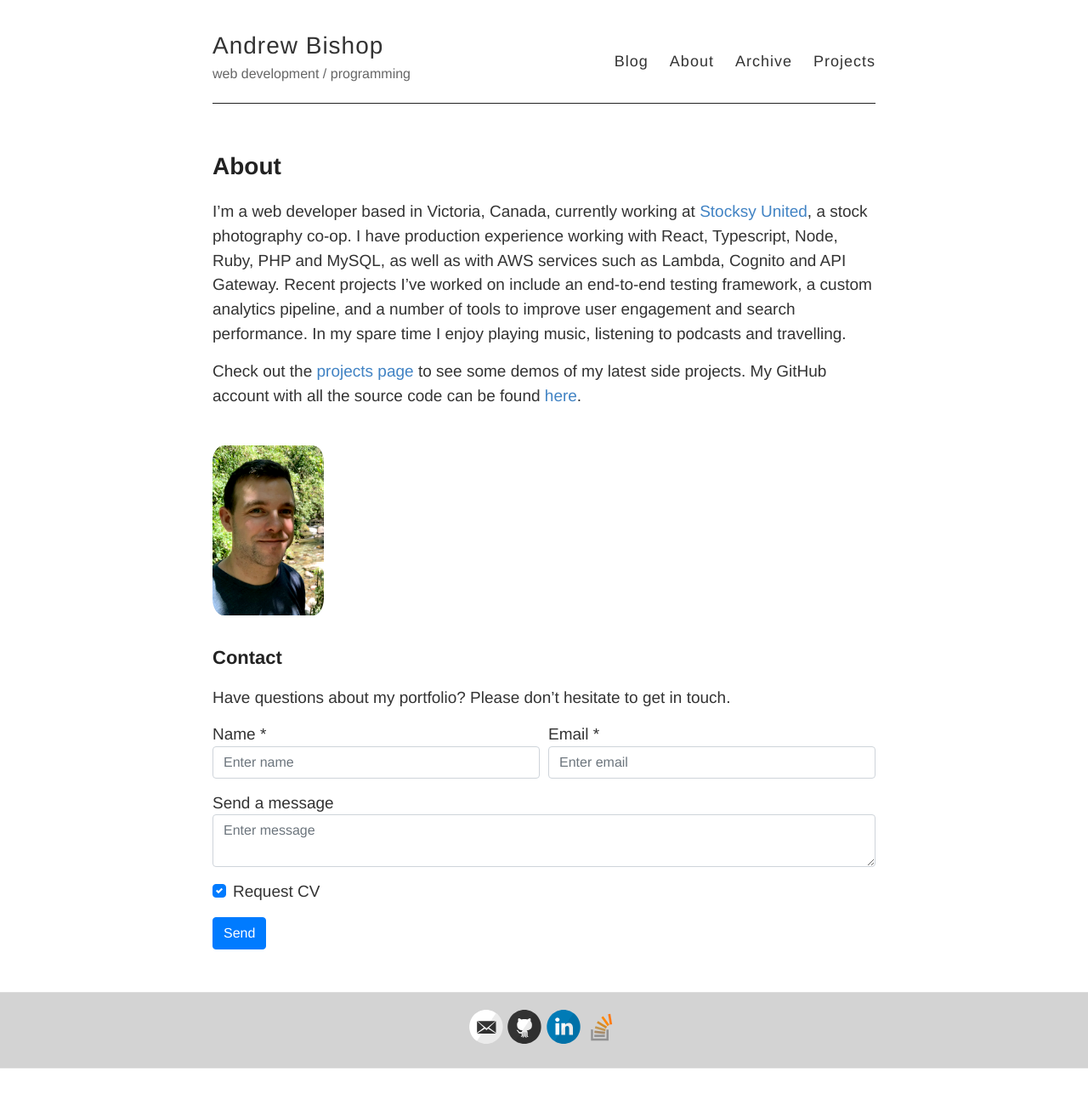
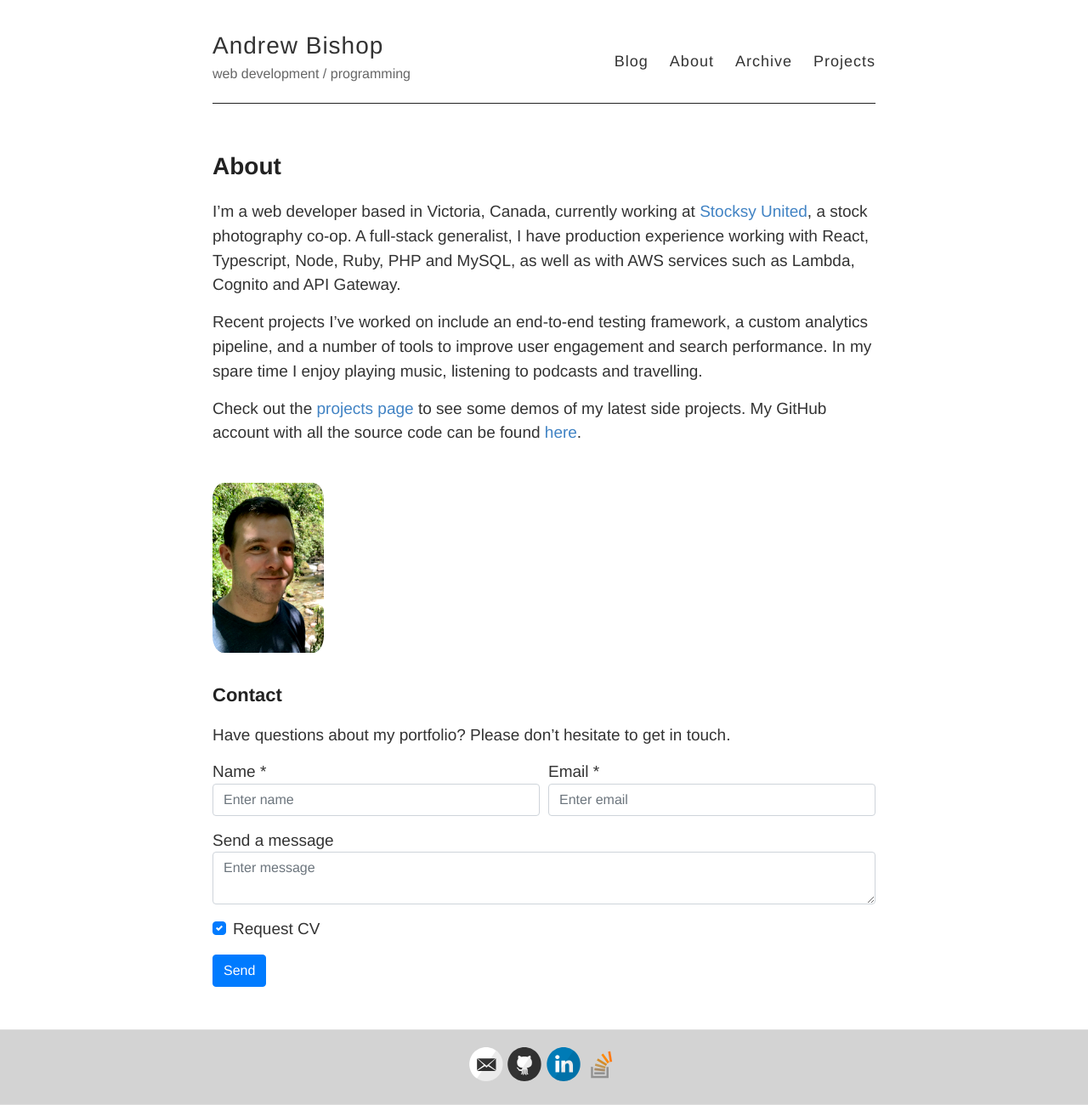
Before and after one commit to a-bishop/old_blog, a Jekyll site: the page built from about.md, in a window 1280 px wide. Shown: the whole page at 85% size. Built offline with Jekyll 4.4.1, drawn with Linux system fonts in a browser that asks for light colours; nearby versions of some CDN libraries; before the commit the page ends 1257 px from its top, so only the background shows below that.

Commit message:
Update about.md

```diff
--- a/about.md
+++ b/about.md
@@ -5,7 +5,9 @@ permalink: /about/
 ---
 
 
-I'm a web developer based in Victoria, Canada, currently working at [Stocksy United](https://www.stocksy.com/), a stock photography co-op. I have production experience working with React, Typescript, Node, Ruby, PHP and MySQL, as well as with AWS services such as Lambda, Cognito and API Gateway. Recent projects I've worked on include an end-to-end testing framework, a custom analytics pipeline, and a number of tools to improve user engagement and search performance. In my spare time I enjoy playing music, listening to podcasts and travelling.
+I'm a web developer based in Victoria, Canada, currently working at [Stocksy United](https://www.stocksy.com/), a stock photography co-op. A full-stack generalist, I have production experience working with React, Typescript, Node, Ruby, PHP and MySQL, as well as with AWS services such as Lambda, Cognito and API Gateway.
+
+Recent projects I've worked on include an end-to-end testing framework, a custom analytics pipeline, and a number of tools to improve user engagement and search performance. In my spare time I enjoy playing music, listening to podcasts and travelling.
 
 Check out the [projects page]( {{ "./projects" | relative_url }} ) to see some demos of my latest side projects. My GitHub account with all the source code can be found [here](https://github.com/a-bishop).
 
```
